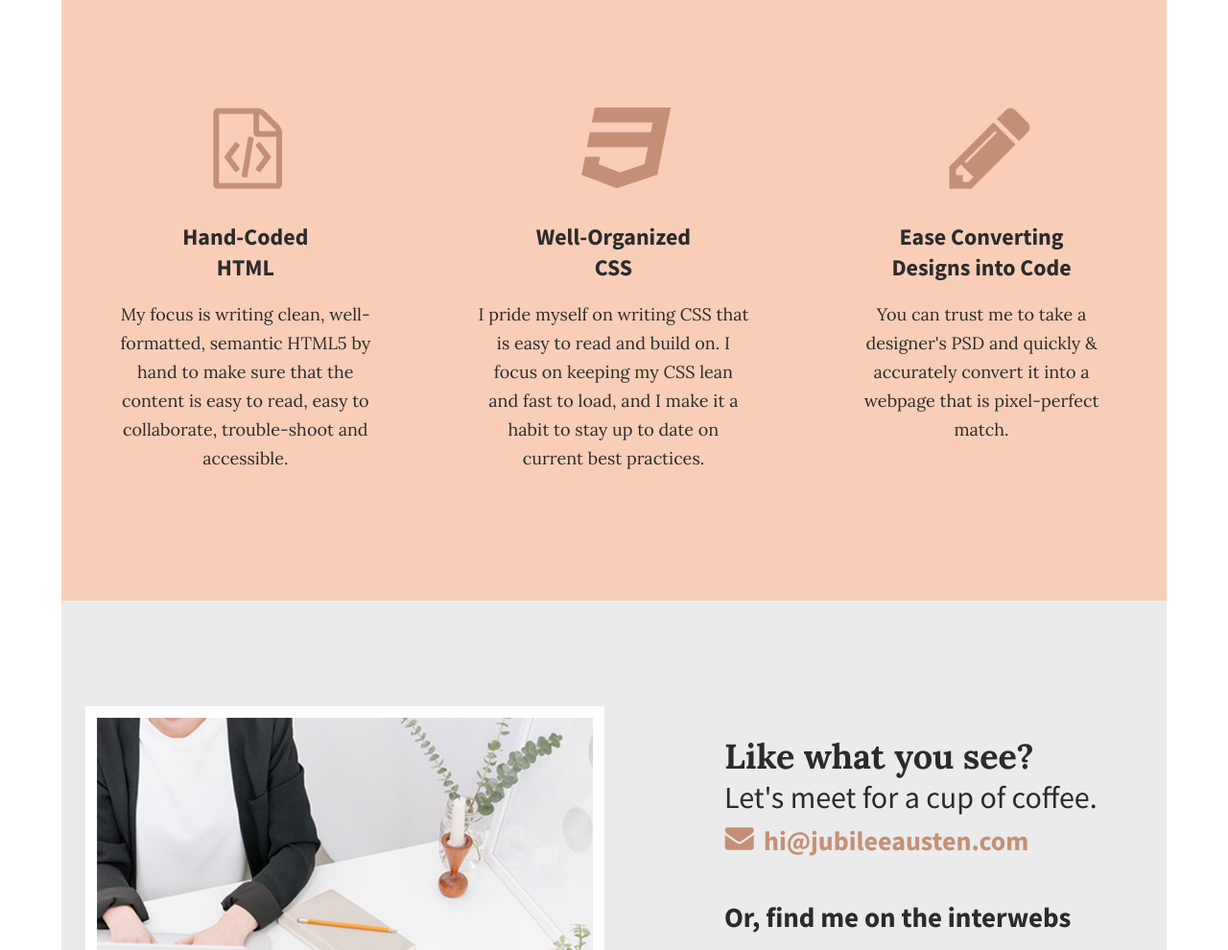
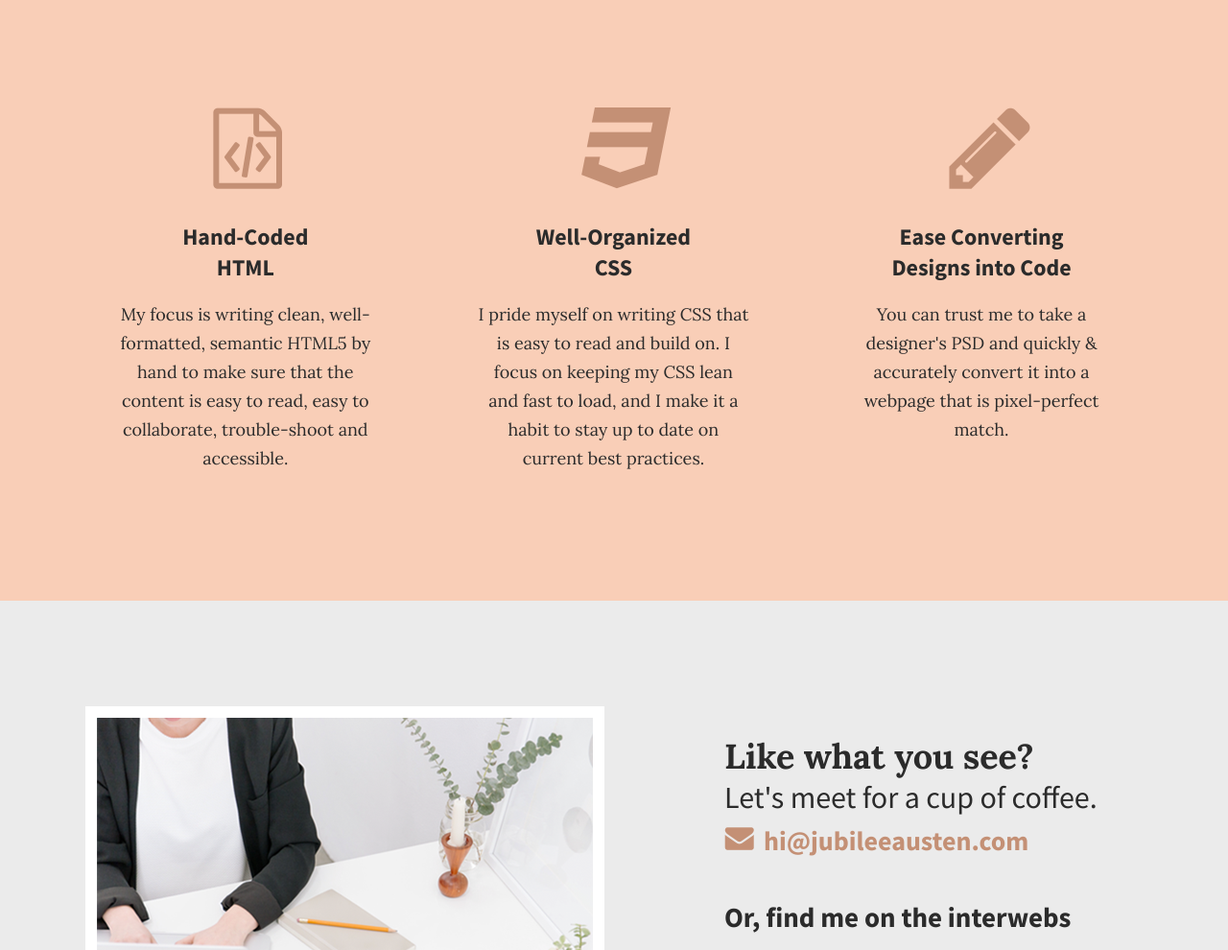
Before and after one commit to brii-codes/Jubilee-Austen-Project, a plain HTML site: page index.html in a window 1280 px wide. Shown: the part 1191-2181 px from the top of the page at 96% size. Drawn offline with Linux system fonts and the light colour scheme.

Commit message:
Corrected work and contact div background colour to be full width

```diff
--- a/css/main.css
+++ b/css/main.css
@@ -77,9 +77,11 @@ header h2 span{
     margin-right: 24px;
 }
 /***** WORK *****/
+#work{
+    background: #f9ceb7;
+}
 #work .full-width{
     padding:115px 0;
-    background: #f9ceb7;
 }
 #work img{
     padding-bottom:30px;
@@ -100,6 +102,9 @@ header h2 span{
     text-align: center;
 }
 /***** CONTACT *****/
+#contact{
+    background: #ebebeb;
+}
 #contact .full-width{
     padding:110px 0;
     background: #ebebeb;
```
